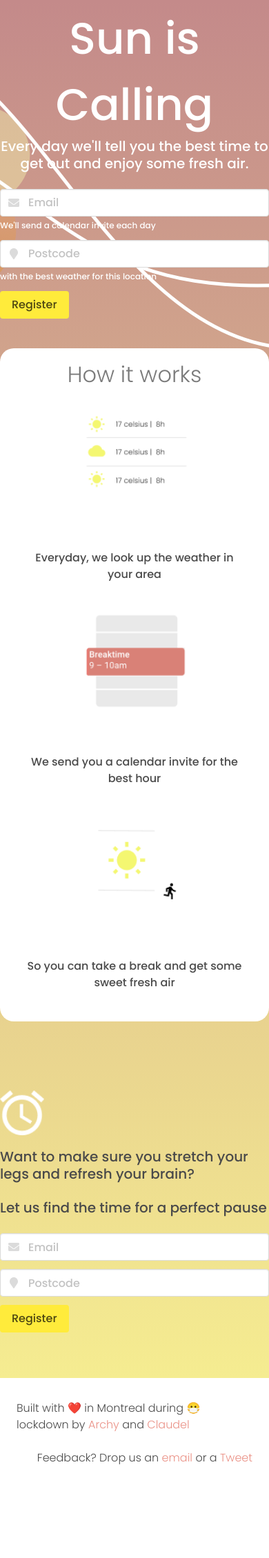
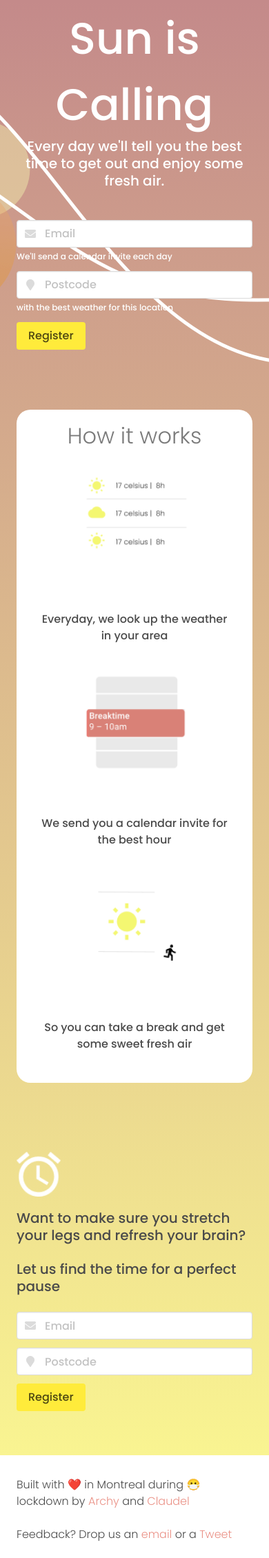
Before and after one commit to archydeberker/wildly-backend, a Flask app: page / in a window 390 px wide. Shown: the part 64-2323 px from the top of the page at 69% size. Before the commit the page ends 2188 px from the top, so only its background shows below. Run offline with Flask 2, Linux system fonts and the light colour scheme; style sheets or scripts are compiled from the project's sources; parts of the project's set-up code (start-up, migrations or seed data) failed here and were passed over; some libraries are stand-ins or nearby versions.

Commit message:
Adjustments of padding for mobile

```diff
--- a/static/assets/css/sass/mystyles.scss
+++ b/static/assets/css/sass/mystyles.scss
@@ -21,6 +21,7 @@ $size-1: 4rem;
 .has-bg-img { background: url('/static/assets/images/clouds.png')
                center center;
                 background-repeat: no-repeat;
-                width: 100%}
+                width: 100%;
+                }
 
 @import "../bulma-0.8/bulma.sass";
--- a/templates/base.html
+++ b/templates/base.html
@@ -48,10 +48,10 @@ min-height:100%">
 
 </div>
 
-<div class=" section has-background-white columns" style="padding-top:20; padding-bottom:20; margin-top: 50px">
+<div class=" section has-background-white columns" style="padding-top: 10px; padding-bottom: 10px; margin-top: 1vh">
     <div class="column is-one-half has-text-left"> <span class="has-text-weight-light" > Built with ❤️ in Montreal during 😷 lockdown by <a href="https://www.linkedin.com/in/archy-de-berker/">Archy</a> and
         <a href="https://www.linkedin.com/in/claudelrheault/">Claudel</a> </span> </div>
-    <div class="column is-one-half has-text-right"> <span class="has-text-weight-light" > Feedback? Drop us an <a href="mailto:weatherwindowapp@gmail.com"> email </a> or a <a href="https://ctt.ac/U4Ubl"> Tweet </a></span></div>
+    <div class="column is-one-half has-text-right-desktop"> <span class="has-text-weight-light" > Feedback? Drop us an <a href="mailto:weatherwindowapp@gmail.com"> email </a> or a <a href="https://ctt.ac/U4Ubl"> Tweet </a></span></div>
 </div>
 </body>
 </html>
--- a/templates/register.html
+++ b/templates/register.html
@@ -1,8 +1,8 @@
 {% extends "base.html" %}
 {% block content %}
-<section class="hero has-bg-img" style="width:100%; padding-bottom:7%; padding-top:2%">
+<section class="hero section has-bg-img" style="width:100%; padding-bottom:6%; padding-top:2%">
     <div class="container">
-        <div class="columns is-centered">
+        <div class="columns is-centered" style="padding-bottom: 20px">
             <div class="column is-half">
                 <h1 class="is-size-1 has-text-white has-text-centered">
                     Sun is Calling
@@ -44,6 +44,7 @@
         </form>
     </div>
 </section>
+<section class="section">
     <div class="container has-background-white is-rounded" style="border-radius: 20px; padding: 20px">
         <h1 class="has-text-centered title has-text-grey has-text-weight-light"> How it works</h1>
         <div class="columns">
@@ -86,7 +87,8 @@
                     <p class="subtitle"> Let us find the time for a perfect pause</p>
                     <div class="field">
                         <p class="control has-icons-left has-icons-right">
-                    <input required id={{ form.email.id }} class="input" name="email" type="email" placeholder="Email">
+                            <input required id={{ form.email.id }} class="input" name="email" type="email"
+                                   placeholder="Email">
                             <span class="icon is-small is-left">
                     <i class="fas fa-envelope"></i>
                     </span>
@@ -113,4 +115,5 @@
                 </form>
             </div>
         </div>
+</section>
 {% endblock %}
```
Also changed, not shown: static/assets/images/clouds.png. Lines whose indentation alone changed are shown as unchanged.
